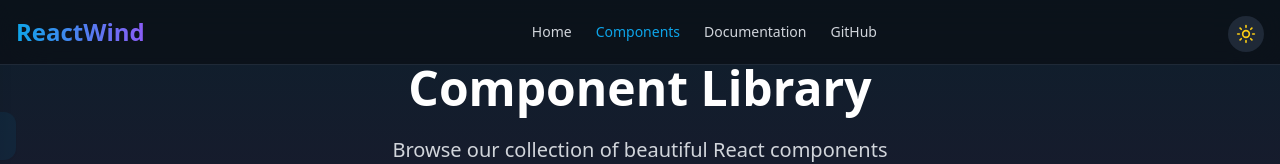
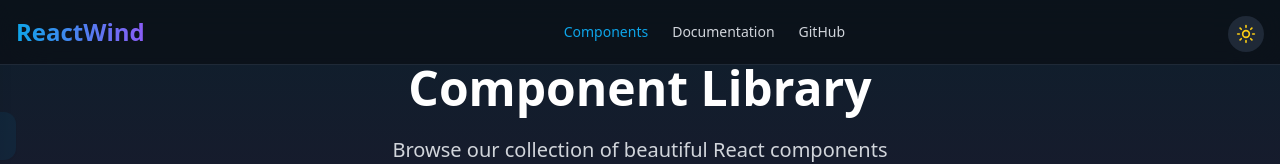
Before and after one commit to GaneshVarma1/ReactWind, a React (Vite) app: page /components in a window 1280 px wide. Shown: the top 164 px of the page. Built offline with nearby package versions, Linux system fonts and the light colour scheme.

Commit message:
Updated Nav

```diff
--- a/src/components/Header/Navigation.tsx
+++ b/src/components/Header/Navigation.tsx
@@ -2,7 +2,6 @@ import { NavLink } from 'react-router-dom';
 import { NavItem } from '../../types';
 
 const navItems: NavItem[] = [
-  { title: 'Home', href: '/' },
   { title: 'Components', href: '/components' },
   { title: 'Documentation', href: '/docs' },
   { title: 'GitHub', href: 'https://github.com/GaneshVarma1' },
--- a/src/components/sections/HeaderExamples.tsx
+++ b/src/components/sections/HeaderExamples.tsx
@@ -1,5 +1,4 @@
-import React from 'react';
-import { motion } from 'framer-motion';
+
 import { Menu, Search, ShoppingCart, User } from 'lucide-react';
 
 export const HeaderExamples = () => {
```
